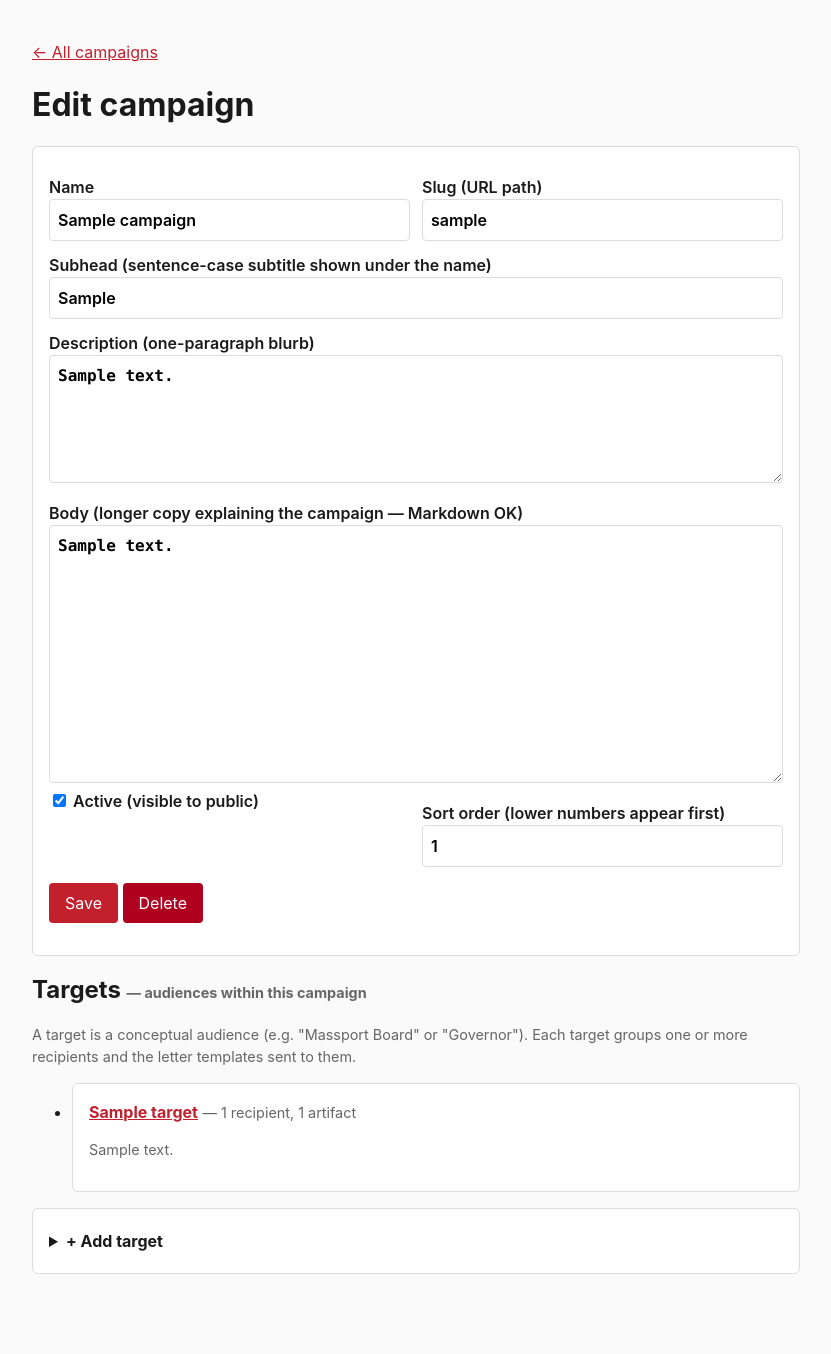
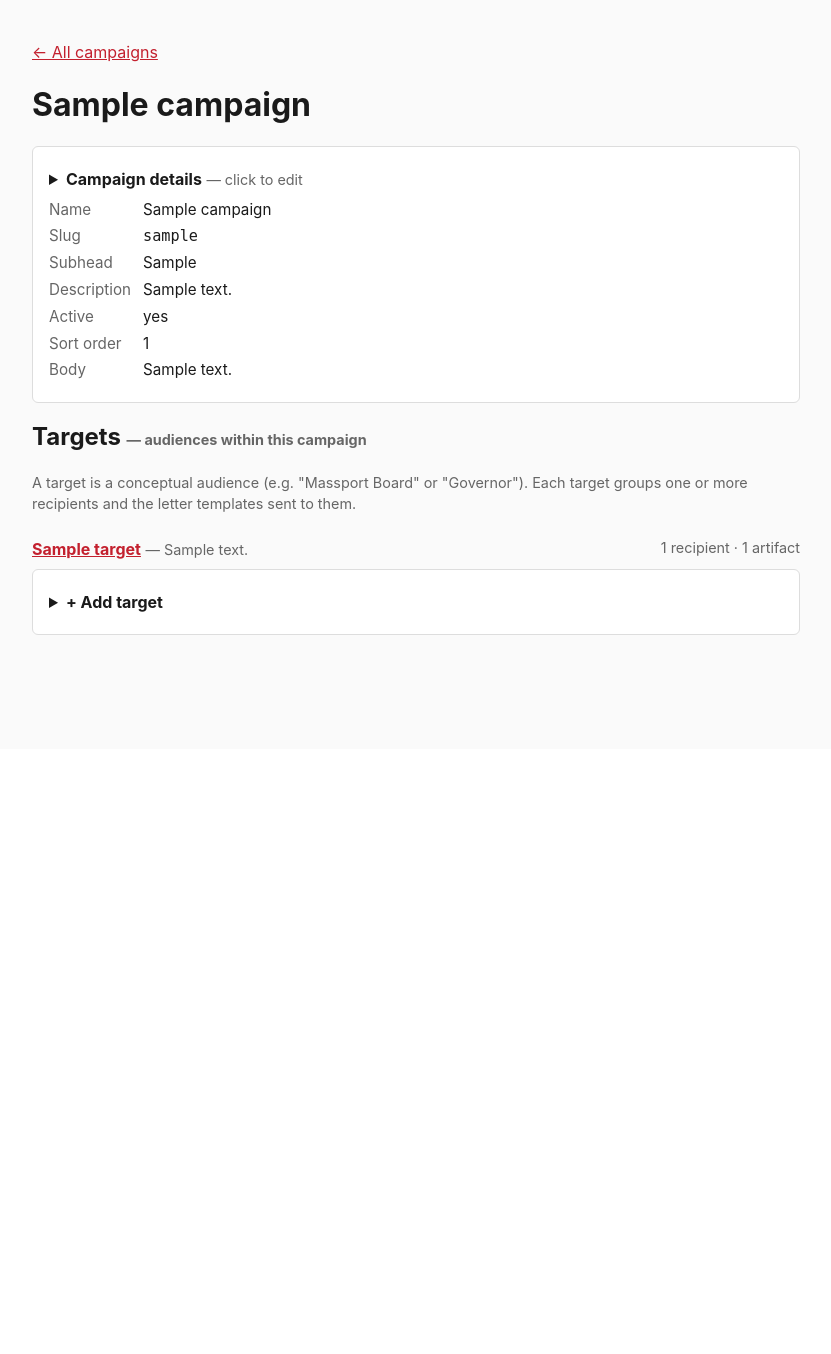
Before and after one commit to dprodger/lexington_alarm, a Flask app: page /admin/campaigns/1 in a window 1280 px wide. Shown: the part 51-1405 px from the top of the page, without its empty margins (224-1055 px from the left). After the commit the page ends 686 px from the top, so only its background shows below. Run offline with Flask 3, Linux system fonts and the light colour scheme; the visitor is signed in with stand-in values (Sample User, id 1); tables that the repository leaves empty hold one stand-in row (values such as "Sample post").

Commit message:
Tighten the campaign edit page
Wrap the campaign edit form in a <details> element with a read-only
summary so the page opens compact: name, slug, subhead, description,
active flag, sort order, and the body text on display by default,
form behind a click. Same pattern as the writer-details disclosure
on the public action page so the two sides are consistent. The form
fields are factored into a Jinja macro so the edit and new-campaign
paths share one source of truth.

Targets section reformatted from card-per-row to a flat list using
the existing .target-row flex style: name + inline description on
the left, recipient/artifact counts on the right, thin bottom
borders between rows. Adds a .target-list rule to drop the default
list bullets and padding.

Co-Authored-By: Claude Opus 4.7 (1M context) <noreply@anthropic.com>

```diff
--- a/campaign_tooling/app/static/style.css
+++ b/campaign_tooling/app/static/style.css
@@ -142,6 +142,12 @@ button.danger { background: var(--error); }
 .details-readonly dd { margin: 0; }
 details[open] .details-readonly,
 details[open] .edit-hint { display: none; }
+
+.target-list {
+  list-style: none;
+  padding: 0;
+  margin: 0;
+}
 
 .target-row {
   display: flex;
--- a/campaign_tooling/app/templates/admin/campaign_form.html
+++ b/campaign_tooling/app/templates/admin/campaign_form.html
@@ -6,9 +6,8 @@
 
 <p><a href="{{ url_for('admin.index') }}">&larr; All campaigns</a></p>
 
-<h1>{% if campaign %}Edit campaign{% else %}New campaign{% endif %}</h1>
-
-<form method="post" class="card">
+{% macro render_campaign_form(campaign) %}
+<form method="post" style="margin-top: 1rem;">
   <div class="row">
     <label>Name
       <input type="text" name="name" value="{{ campaign.name if campaign else '' }}" required>
@@ -43,6 +42,33 @@
     {% endif %}
   </p>
 </form>
+{% endmacro %}
+
+{% if campaign %}
+<h1>{{ campaign.name }}</h1>
+
+<details class="card">
+  <summary>
+    <strong>Campaign details</strong>
+    <span class="muted edit-hint">— click to edit</span>
+    <dl class="details-readonly">
+      <dt>Name</dt><dd>{{ campaign.name }}</dd>
+      <dt>Slug</dt><dd><code>{{ campaign.slug }}</code></dd>
+      {% if campaign.subhead %}<dt>Subhead</dt><dd>{{ campaign.subhead }}</dd>{% endif %}
+      {% if campaign.description %}<dt>Description</dt><dd>{{ campaign.description }}</dd>{% endif %}
+      <dt>Active</dt><dd>{% if campaign.active %}yes{% else %}no{% endif %}</dd>
+      <dt>Sort order</dt><dd>{{ campaign.sort_order }}</dd>
+      {% if campaign.body_md %}<dt>Body</dt><dd><pre style="white-space: pre-wrap; font-family: inherit; margin: 0;">{{ campaign.body_md }}</pre></dd>{% endif %}
+    </dl>
+  </summary>
+  {{ render_campaign_form(campaign) }}
+</details>
+{% else %}
+<h1>New campaign</h1>
+<div class="card">
+  {{ render_campaign_form(None) }}
+</div>
+{% endif %}
 
 {% if campaign %}
   <h2>Targets <span class="muted">— audiences within this campaign</span></h2>
@@ -51,10 +77,15 @@
   {% if campaign.targets %}
     <ul class="target-list">
       {% for t in campaign.targets %}
-        <li class="card">
-          <strong><a href="{{ url_for('admin.target_edit', target_id=t.id) }}">{{ t.name }}</a></strong>
-          <span class="muted">— {{ t.recipients|length }} recipient{{ '' if t.recipients|length == 1 else 's' }}, {{ t.artifacts|length }} artifact{{ '' if t.artifacts|length == 1 else 's' }}</span>
-          {% if t.description %}<p class="muted">{{ t.description }}</p>{% endif %}
+        <li class="target-row">
+          <div>
+            <strong><a href="{{ url_for('admin.target_edit', target_id=t.id) }}">{{ t.name }}</a></strong>
+            {% if t.description %}<span class="muted">— {{ t.description }}</span>{% endif %}
+          </div>
+          <div class="muted">
+            {{ t.recipients|length }} recipient{{ '' if t.recipients|length == 1 else 's' }} ·
+            {{ t.artifacts|length }} artifact{{ '' if t.artifacts|length == 1 else 's' }}
+          </div>
         </li>
       {% endfor %}
     </ul>
```
